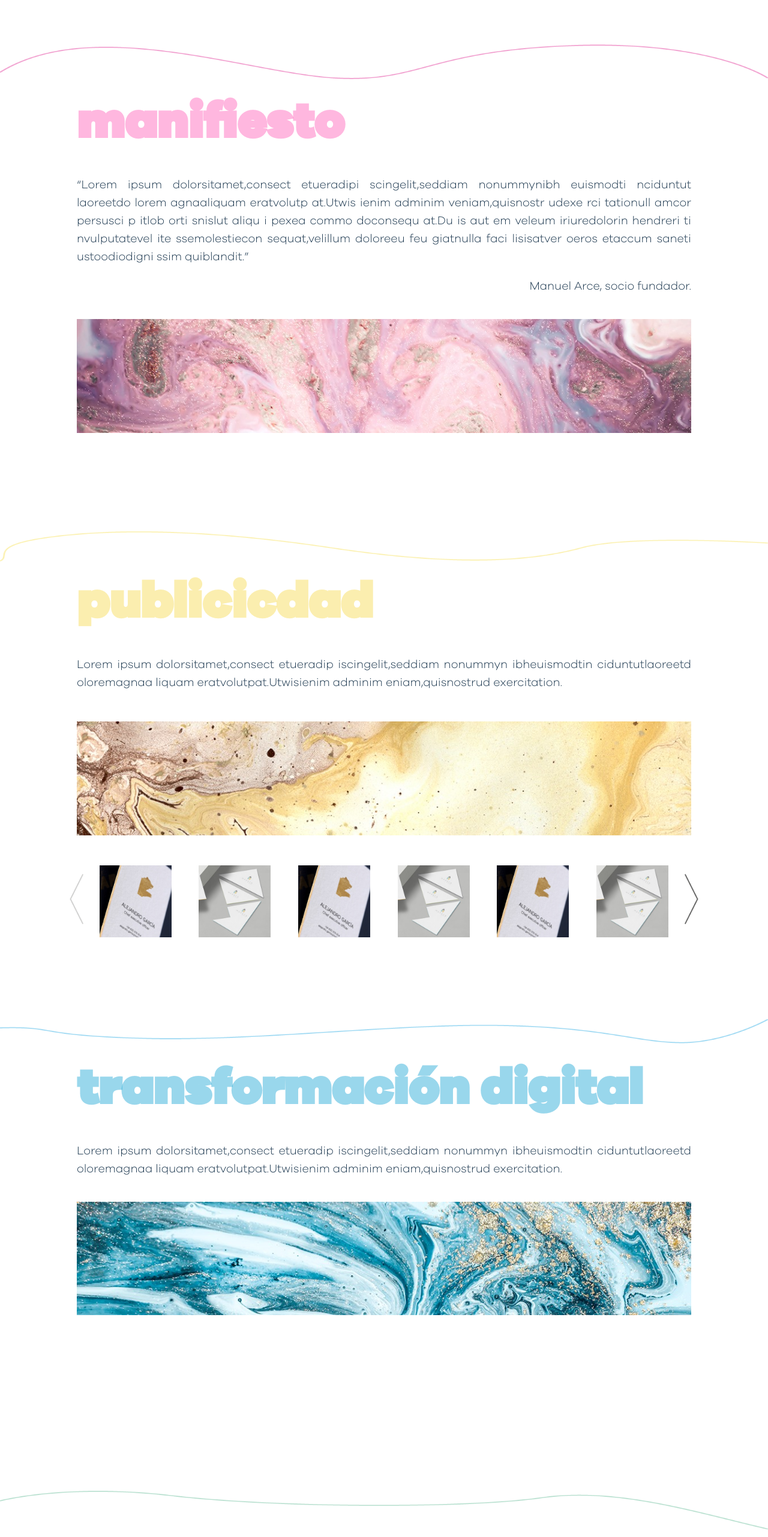
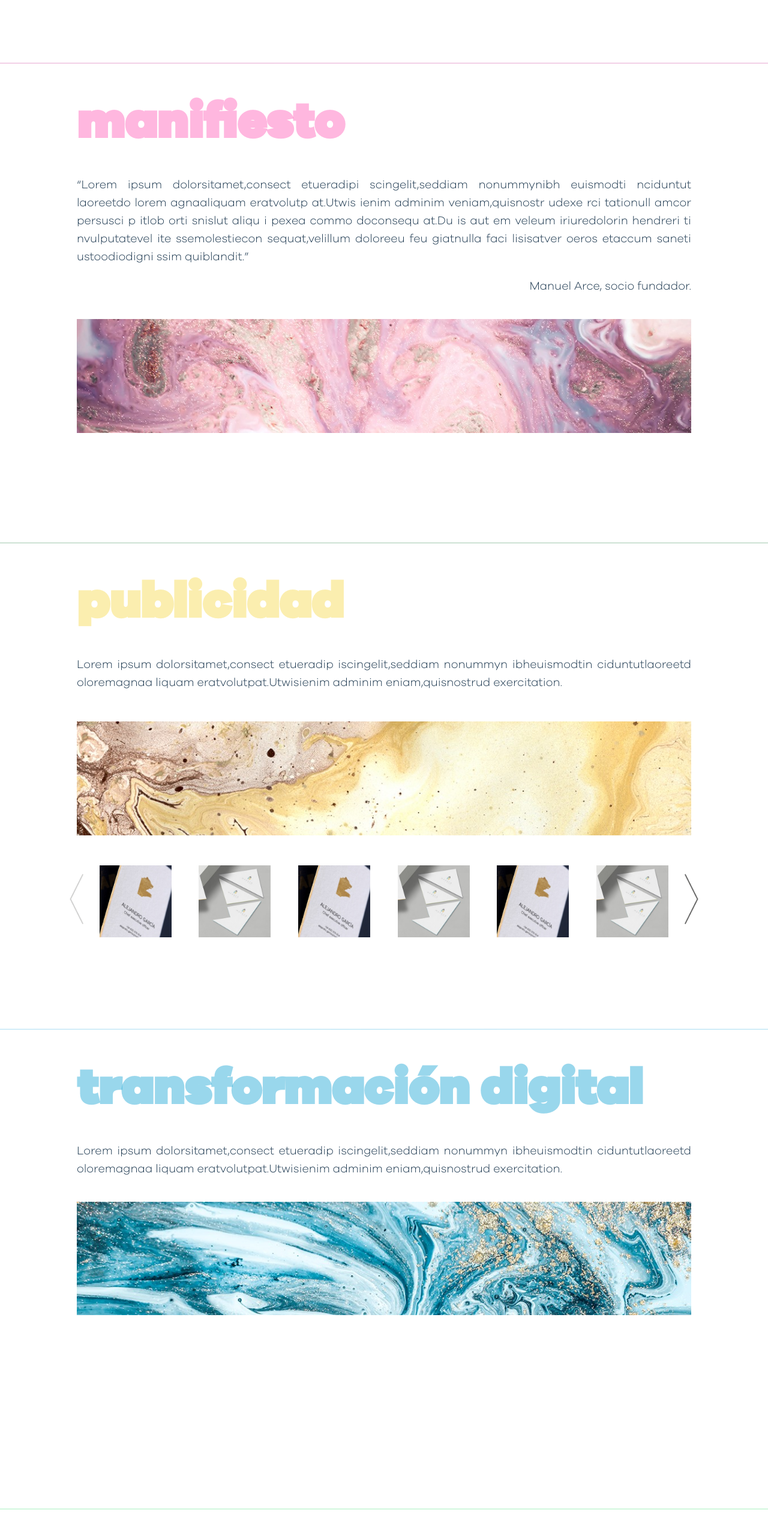
Before and after one commit to edugandia/TCBproy, a React (Create React App) app: page / in a window 1280 px wide. Shown: the part 844-3407 px from the top of the page at 60% size. Built offline with nearby package versions, Linux system fonts and the light colour scheme.

Commit message:
cambio de ondas en componentes

```diff
--- a/src/components/mainView/contacto/Contacto.jsx
+++ b/src/components/mainView/contacto/Contacto.jsx
@@ -7,7 +7,7 @@ export default class Contacto extends Component {
     return (
       <div id="contacto-general-container">
         <div className="wave-container">
-          <img src="./images/thumbnail_verde.png" alt="onda-verde" />
+          <img src="./images/Wave_green_v01.gif" alt="onda-verde" />
         </div>
         <div className="content-container">
           <div className="title green"><h1>contacto</h1></div>
--- a/src/components/mainView/contacto/transparentMenu/TransparentMenu.scss
+++ b/src/components/mainView/contacto/transparentMenu/TransparentMenu.scss
@@ -39,7 +39,10 @@
     margin-top: 30px;
     width: 20%;
     img{
-      width: 200px;
+      width: 150px;
+    }
+    p{
+      font-weight: 100;
     }
   }
 }
--- a/src/components/mainView/manifiesto/Manifiesto.jsx
+++ b/src/components/mainView/manifiesto/Manifiesto.jsx
@@ -6,7 +6,7 @@ export default class Manifiesto extends Component {
     return (
       <div id="manifiesto-general-container">
         <div className="wave-container">
-          <img src="./images/thumbnail_rosa.png" alt="onda-rosa" />
+          <img src="./images/Wave_pink_v01.gif" alt="onda-rosa" />
         </div>
         <div className="content-container">
           <div className="title pink"><h1>manifiesto</h1></div>
--- a/src/components/mainView/publicidad/Publicidad.jsx
+++ b/src/components/mainView/publicidad/Publicidad.jsx
@@ -7,10 +7,10 @@ export default class Publicidad extends Component {
     return (
       <div id="publicidad-general-container">
         <div className="wave-container">
-          <img src="./images/thumbnail_amarillo.png" alt="onda-azul" />
+          <img src="./images/Wave_cyan_v01.gif" alt="onda-azul" />
         </div>
         <div className="content-container">
-          <div className="title yellow"><h1>publicicdad</h1></div>
+          <div className="title yellow"><h1>publicidad</h1></div>
           <div className="text">
             <p>Lorem ipsum dolorsitamet,consect etueradip iscingelit,seddiam nonummyn  ibheuismodtin ciduntutlaoreetd oloremagnaa  liquam eratvolutpat.Utwisienim adminim eniam,quisnostrud exercitation.</p>
           </div>
--- a/src/components/mainView/transformacionDigital/TransformacionDigital.jsx
+++ b/src/components/mainView/transformacionDigital/TransformacionDigital.jsx
@@ -6,7 +6,7 @@ export default class TransformacionDigital extends Component {
     return (
       <div id="transformacion-general-container">
         <div className="wave-container">
-          <img src="./images/thumbnail_azul.png" alt="onda-azul" />
+          <img src="./images/Wave_blue_v01.gif" alt="onda-azul" />
         </div>
         <div className="content-container">
           <div className="title blue"><h1>transformación digital</h1></div>
--- a/src/components/proyects/Proyects.jsx
+++ b/src/components/proyects/Proyects.jsx
@@ -23,7 +23,7 @@ export default class Proyects extends Component {
                     <img className="sticky-logo-proyect" src="./images/Tacubaya_tacubaya_mob.png" alt="logo" />
                 </div>
                 <div className="wave-container wave-container-proyect">
-                    <img src="./images/thumbnail_amarillo.png" alt="onda-ama" />
+                    <img src="./images/Wave_cyan_v01.gif" alt="onda-ama" />
                 </div>
                 <div className="body-proyect-container">
                     <div className="proyect-navigation">
```
Also changed, not shown: public/images/thumbnail_triangulo.png (deleted), src/components/mainView/contacto/Contacto.scss (line endings or trailing spaces).
